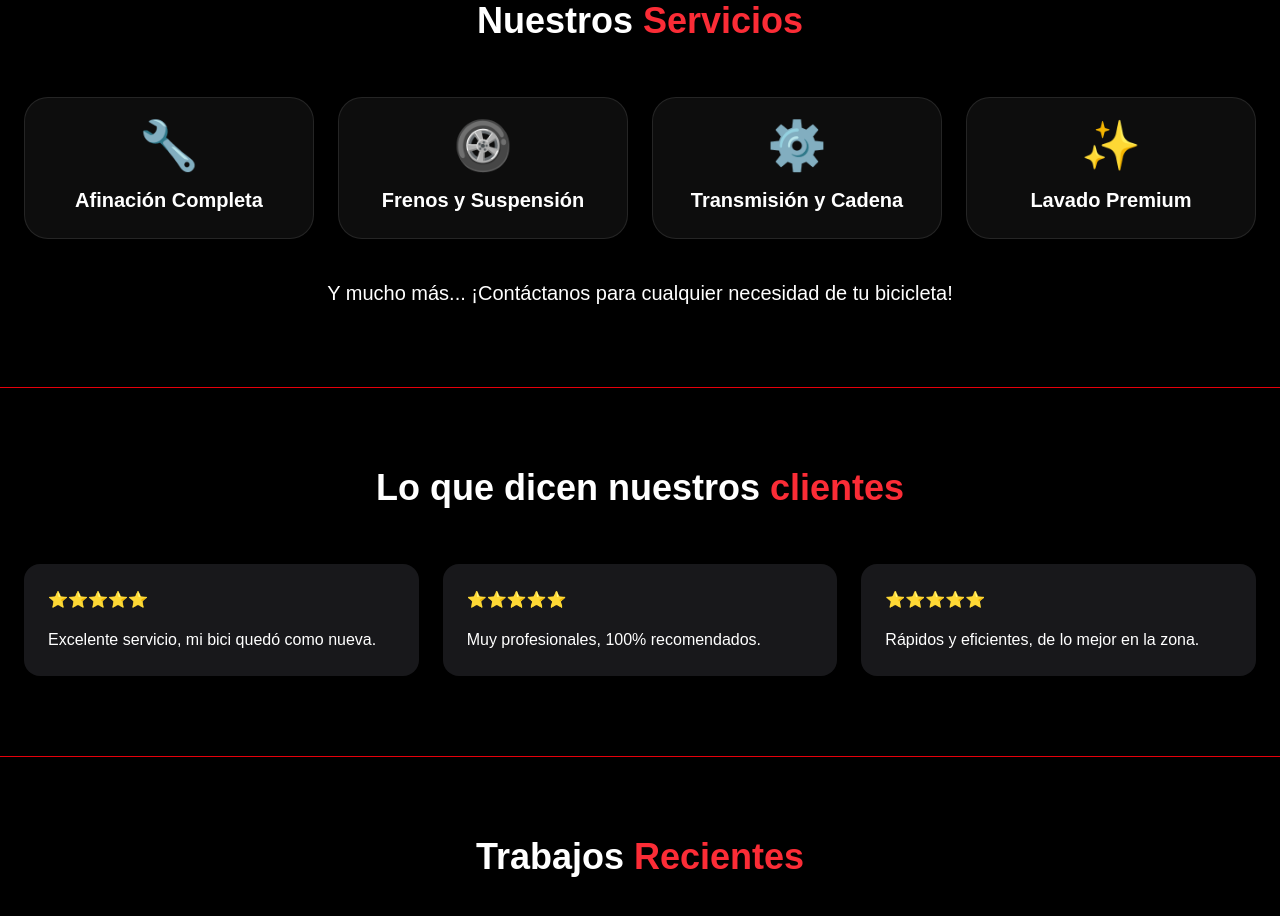
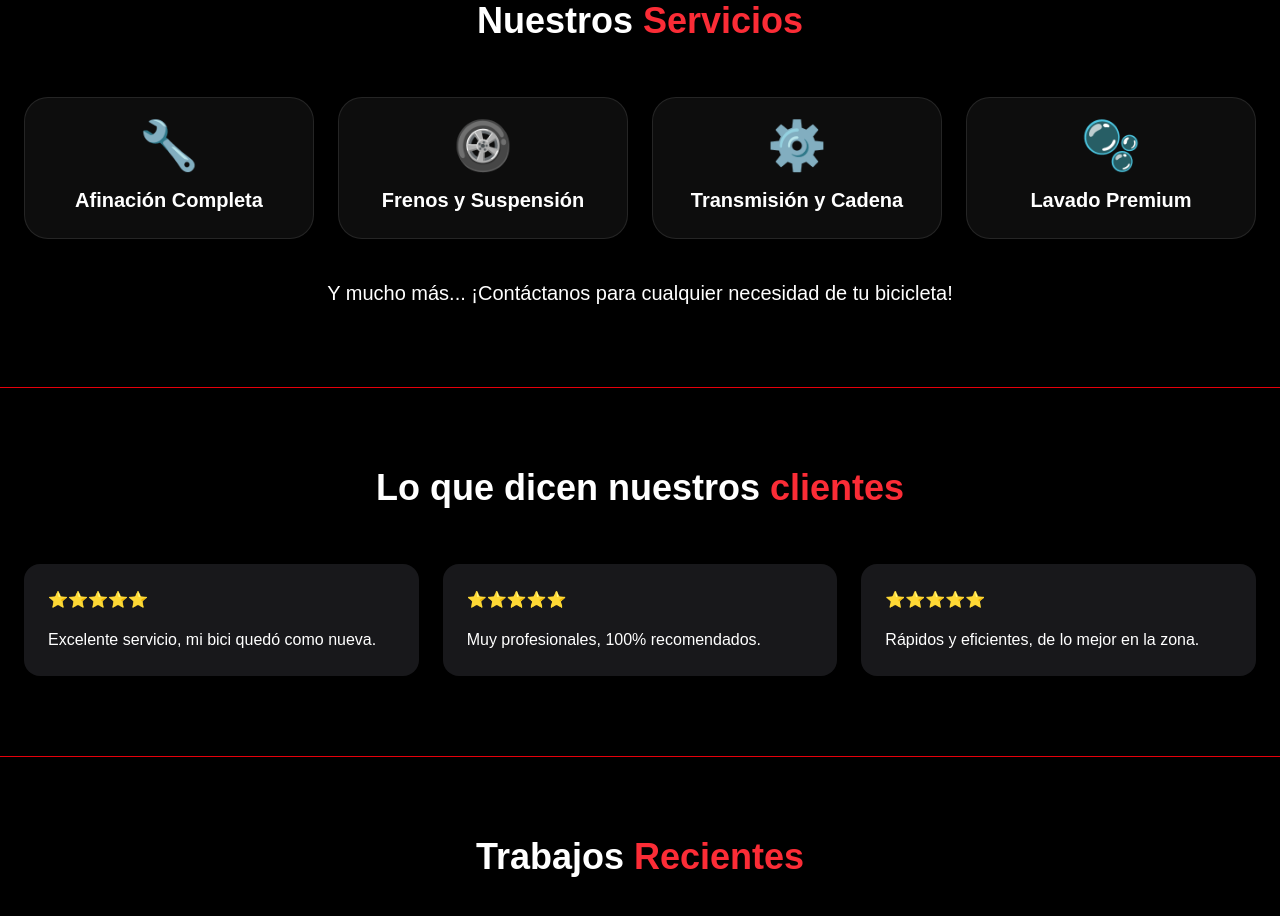
Before and after one commit to tallerdebicicletassanfrancisco-png/bicicletas-san-francisco-web, a Next.js app: page / in a window 1280 px wide. Shown: the part 880-1796 px from the top of the page. Built offline with nearby package versions, Linux system fonts and the light colour scheme; no server answers; the database is empty.

Commit message:
Add premium service card animations

```diff
--- a/app/page.tsx
+++ b/app/page.tsx
@@ -167,7 +167,7 @@ useEffect(() => {
           </div>
 
           <div className="group border border-white/10 bg-white/5 backdrop-blur-md p-6 rounded-3xl transition-all duration-500 hover:-translate-y-2 hover:border-red-500/40 hover:bg-white/10 hover:shadow-2xl hover:shadow-red-500/10">
-           <div className="text-5xl mb-4 transition-transform duration-500 group-hover:scale-110"> ✨</div>
+           <div className="text-5xl mb-4 transition-transform duration-500 group-hover:scale-110">🫧</div>
             <h3 className="text-xl font-semibold group-hover:text-red-400 transition-colors duration-300">Lavado Premium</h3>
           </div>
         </div>
```
